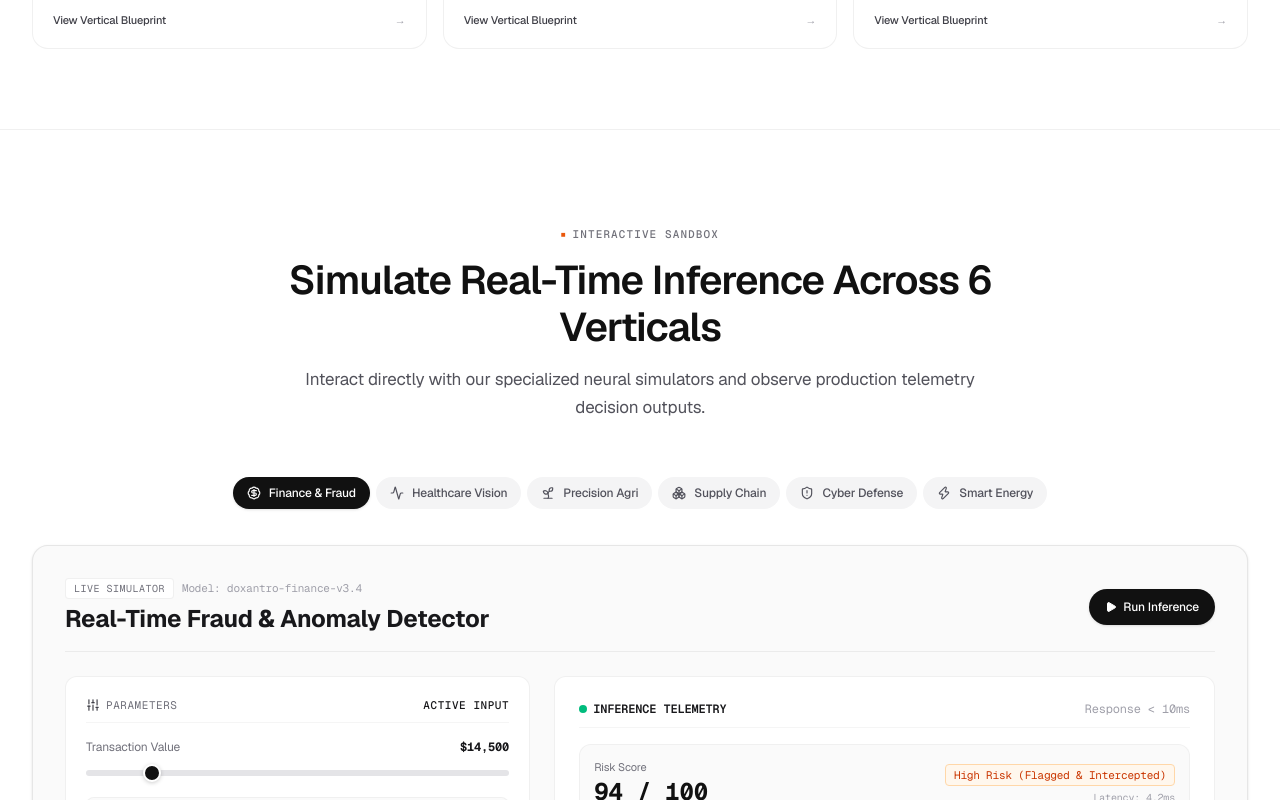
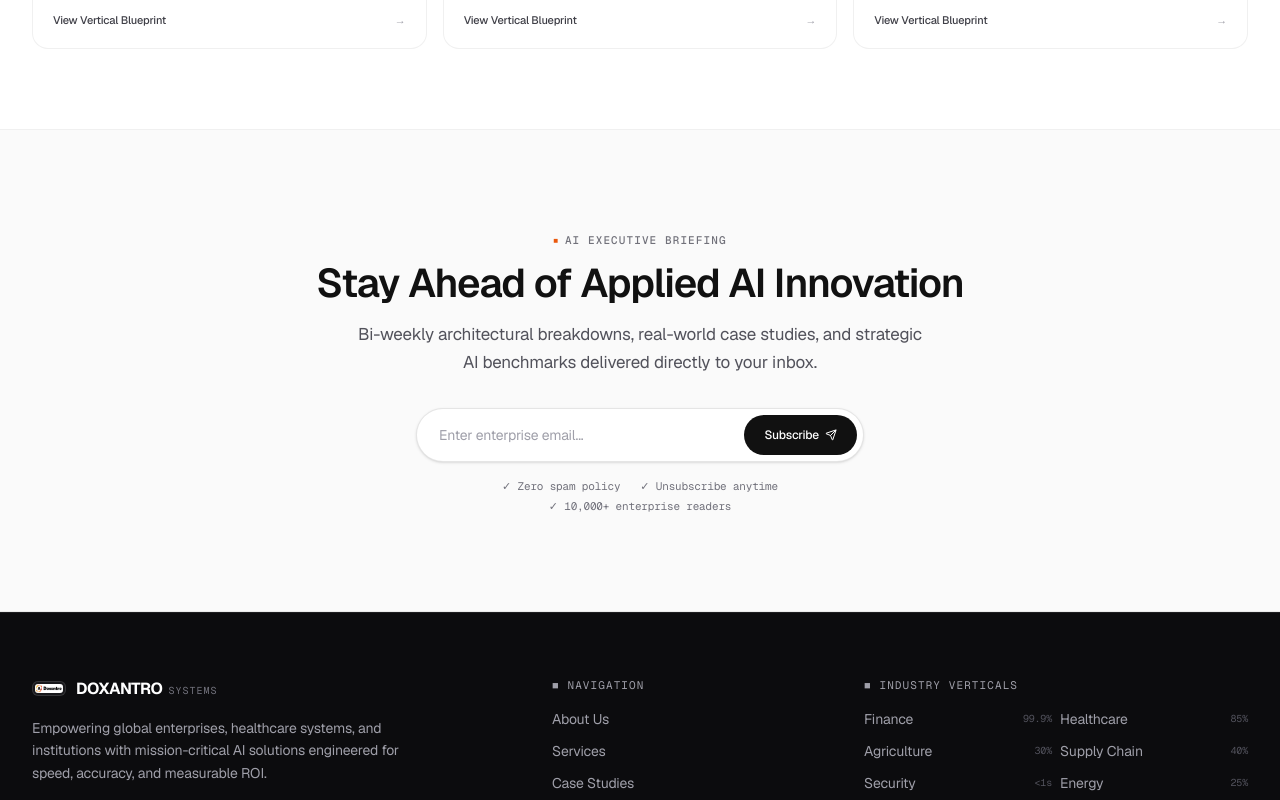
Before and after one commit to doxantro/Doxantro-Website, a Next.js app: page / in a window 1280 px wide. Shown: the part 4060-4860 px from the top of the page. Built offline with nearby package versions, Linux system fonts and the light colour scheme.

Commit message:
chore(home): remove interactive sandbox section from homepage

```diff
--- a/src/app/page.tsx
+++ b/src/app/page.tsx
@@ -6,7 +6,6 @@ import { ArrowRight } from 'lucide-react';
 import HeroSection from '../sections/HeroSection';
 import AboutSection from '../sections/AboutSection';
 import ServicesSection from '../sections/ServicesSection';
-import AIDemoSection from '../sections/AIDemoSection';
 import NewsletterSubscribe from '../components/home/NewsletterSubscribe';
 import StatCounter from '../components/ui/StatCounter';
 import SectionHeader from '../components/ui/SectionHeader';
@@ -129,10 +128,7 @@ export default function Home() {
         </div>
       </section>
 
-      {/* 6. AI Demo Section */}
-      <AIDemoSection />
-
-      {/* 7. Newsletter Subscription */}
+      {/* 6. Newsletter Subscription */}
       <NewsletterSubscribe />
     </main>
   );
```
